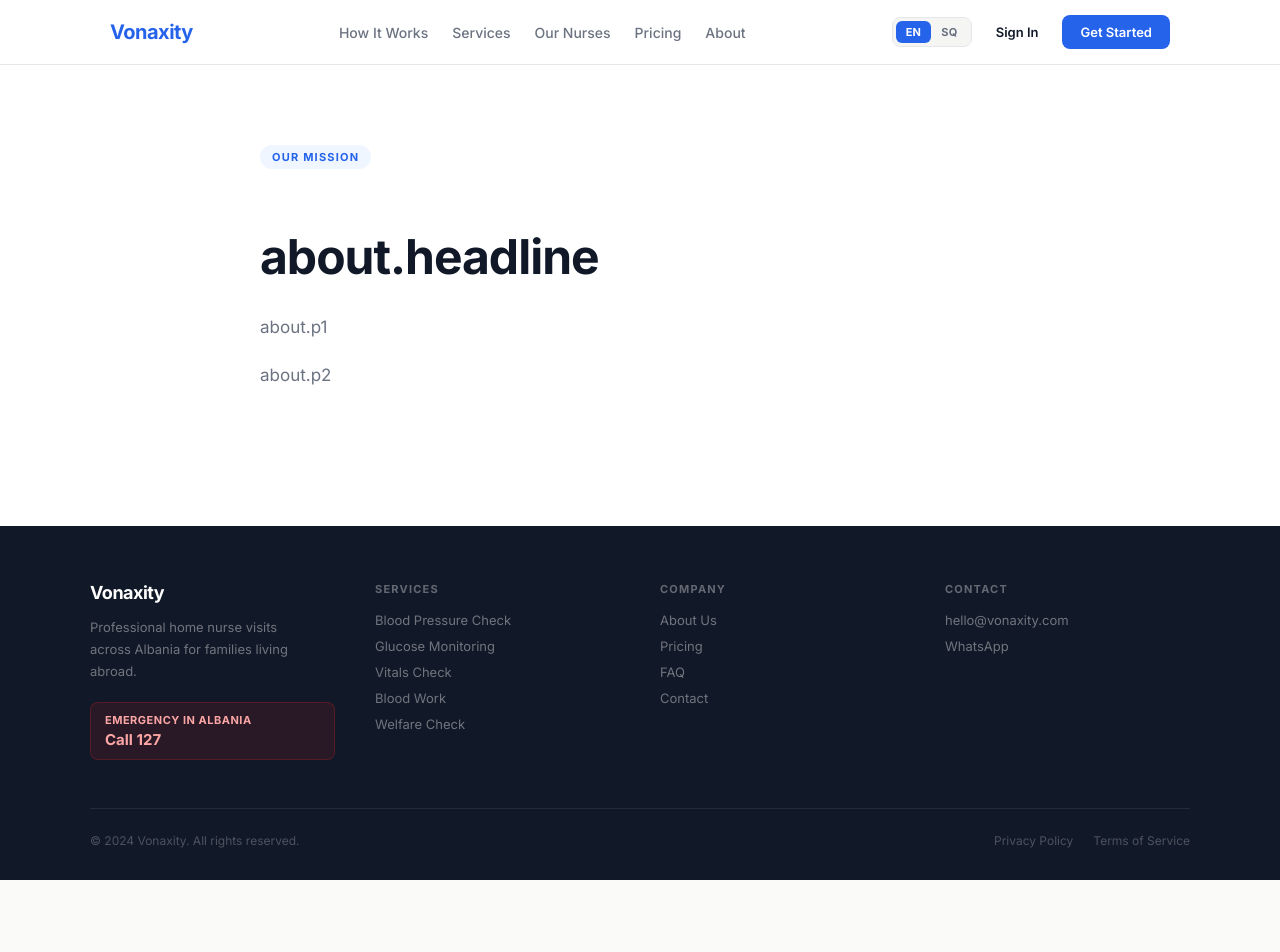
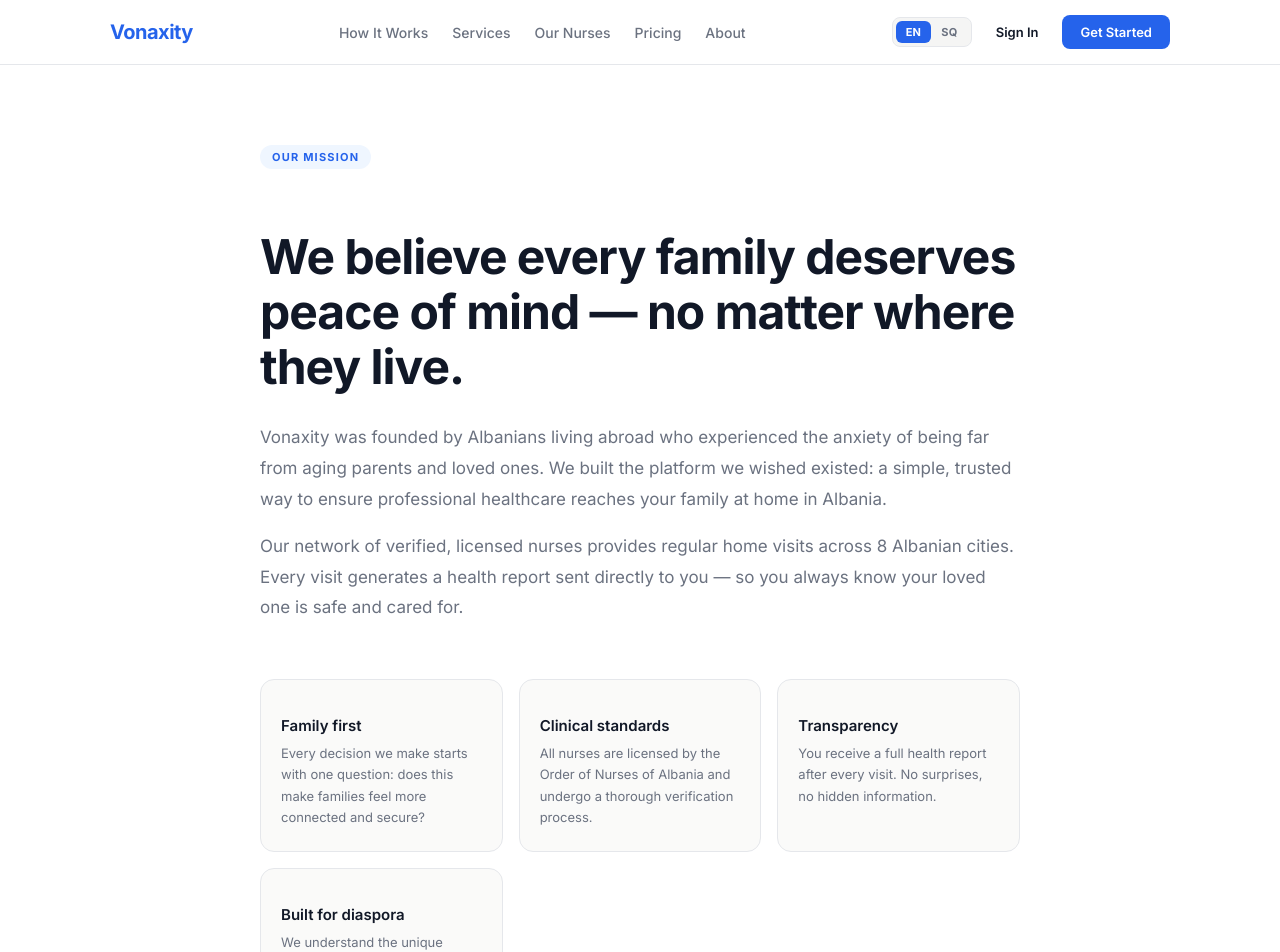
Before and after one commit to KeisNebelli/vonaxitynew, a Next.js app in the folder frontend/: page /en/about in a window 1280 px wide. Shown: the top 952 px of the page. Before the commit the page ends 880 px from the top, so only its background shows below. Built offline with nearby package versions, Linux system fonts and the light colour scheme.

Commit message:
Fix translations - restore missing about, services, faq keys

```diff
--- a/frontend/translations/index.js
+++ b/frontend/translations/index.js
@@ -1,4 +1,4 @@
-// Vonaxity — Complete bilingual translations (EN / SQ)
+// Vonaxity — Complete bilingual translations (EN / SQ) — v2
 // Usage: import { t } from '@/translations'; t(lang, 'nav.signIn')
 
 const translations = {
@@ -75,6 +75,15 @@ const translations = {
     },
     about: {
       tag:'Our mission', title:'Healthcare access for every Albanian family abroad',
+      headline:'We believe every family deserves peace of mind — no matter where they live.',
+      p1:'Vonaxity was founded by Albanians living abroad who experienced the anxiety of being far from aging parents and loved ones. We built the platform we wished existed: a simple, trusted way to ensure professional healthcare reaches your family at home in Albania.',
+      p2:'Our network of verified, licensed nurses provides regular home visits across 8 Albanian cities. Every visit generates a health report sent directly to you — so you always know your loved one is safe and cared for.',
+      values:[
+        { title:'Family first', desc:'Every decision we make starts with one question: does this make families feel more connected and secure?' },
+        { title:'Clinical standards', desc:'All nurses are licensed by the Order of Nurses of Albania and undergo a thorough verification process.' },
+        { title:'Transparency', desc:'You receive a full health report after every visit. No surprises, no hidden information.' },
+        { title:'Built for diaspora', desc:'We understand the unique challenges of caring for loved ones from abroad. Vonaxity bridges that distance.' },
+      ],
     },
     signup: {
       alreadyAccount:'Already have an account?', signIn:'Sign in',
@@ -327,6 +336,15 @@ const translations = {
     },
     about: {
       tag:'Misioni ynë', title:'Qasje në shërbime shëndetësore për çdo familje shqiptare jashtë shtetit',
+      headline:'Besojmë se çdo familje meriton qetësi shpirtërore — pavarësisht ku jetojnë.',
+      p1:'Vonaxity u themelua nga shqiptarë që jetojnë jashtë shtetit dhe përjetuan ankthin e të qenit larg prindërve të moshuar dhe të dashurve. Ne ndërtuam platformën që dëshironim të ekzistonte: një mënyrë e thjeshtë dhe e besuar për të siguruar kujdes profesional shëndetësor për familjen tuaj në Shqipëri.',
+      p2:'Rrjeti ynë i infermierëve të verifikuar dhe të licensuar ofron vizita të rregullta shtëpiake në 8 qytete shqiptare. Çdo vizitë gjeneron një raport shëndetësor që dërgohet direkt te ju — kështu që gjithmonë dini që i dashuri juaj është i sigurt dhe i kujdesur.',
+      values:[
+        { title:'Familja e parë', desc:'Çdo vendim që marrim fillon me një pyetje: a e bën këtë familjet të ndihen më të lidhura dhe të sigurta?' },
+        { title:'Standardet klinike', desc:'Të gjithë infermierët janë të licensuar nga Urdhri i Infermierëve të Shqipërisë dhe kalojnë një proces të plotë verifikimi.' },
+        { title:'Transparencë', desc:'Merrni një raport të plotë shëndetësor pas çdo vizite. Pa surpriza, pa informacione të fshehura.' },
+        { title:'Ndërtuar për diasporën', desc:'Ne kuptojmë sfidat unike të kujdesit për të dashurit nga jashtë shtetit. Vonaxity e mbyll atë distancë.' },
+      ],
     },
     signup: {
       alreadyAccount:'Keni llogari?', signIn:'Hyni',
```
